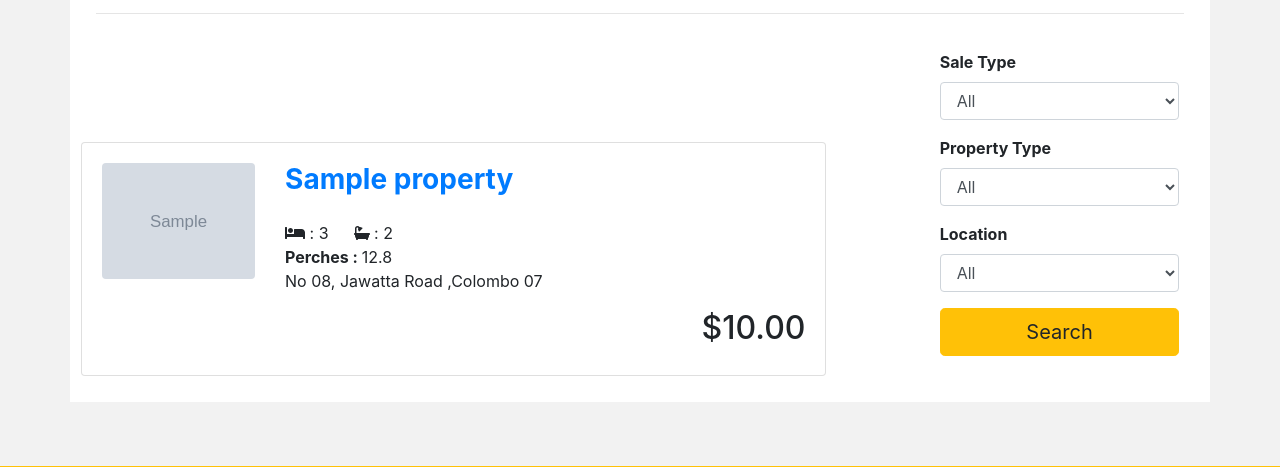
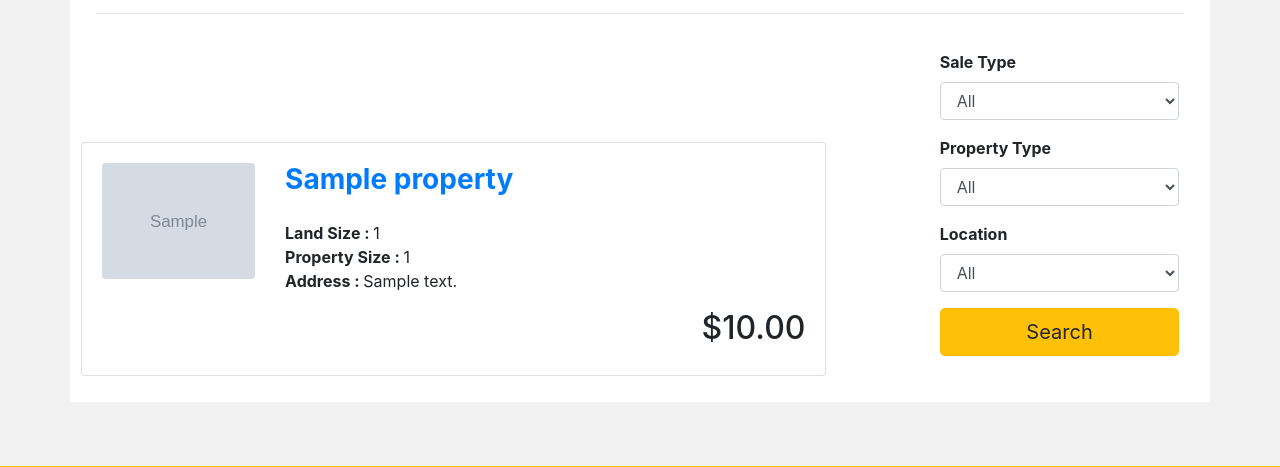
Before and after one commit to MohamedSabthar/colombo-propeties, a Java web app: page /pages/filter.jsp in a window 1280 px wide. Shown: the part 248-715 px from the top of the page. Run offline with Spring Boot 4, a stand-in JSP engine, Linux system fonts and the light colour scheme; the template is opened without the code that fills it: most values are stand-ins (such as "Sample title", 1, 10 or a date in 2020); grey boxes marked "Sample" are stand-in pictures; some libraries are stand-ins or nearby versions.

Commit message:
ui changed

```diff
--- a/colombo-properties-web/src/main/webapp/pages/filter.jsp
+++ b/colombo-properties-web/src/main/webapp/pages/filter.jsp
@@ -60,10 +60,9 @@
 												</h3>
 											</div>
 											<ul class="list-unstyled">
-												<li><i class="fas fa-bed"></i> : 3 &emsp; <i
-													class="fas fa-bath"> </i> : 2</li>
-												<li><strong>Perches : </strong> 12.8</li>
-												<li>No 08, Jawatta Road ,Colombo 07</li>
+													<li><strong>Land Size : </strong> ${property.landSize}</li>
+												<li><strong>Property Size : </strong> ${property.propertySize}</li>
+												<li><strong>Address : </strong>${property.address}</li>
 												<!-- <div>
 									<a href="#" class=" btn btn-primary stretched-link float-left">View Property</a>
 								</div> -->
--- a/colombo-properties-web/src/main/webapp/pages/home.jsp
+++ b/colombo-properties-web/src/main/webapp/pages/home.jsp
@@ -60,9 +60,9 @@
 												</h3>
 											</div>
 											<ul class="list-unstyled">
-												<li><i class="fas fa-bed"></i> : 3 &emsp; <i
-													class="fas fa-bath"> </i> : 2</li>
-												<li><strong>Perches : </strong> 12.8</li>
+
+												<li><strong>Land Size : </strong> ${property.landSize}</li>
+												<li><strong>Property Size : </strong> ${property.propertySize}</li>
 												<li><strong>Address : </strong>${property.address}</li>
 												<!-- <div>
 									<a href="#" class=" btn btn-primary stretched-link float-left">View Property</a>
```
Also changed, not shown: colombo-properties-web/src/main/webapp/pages/create-property.jsp (+3 -4 lines), colombo-properties-web/src/main/webapp/pages/property.jsp (+23 -4 lines), 1 other file.
